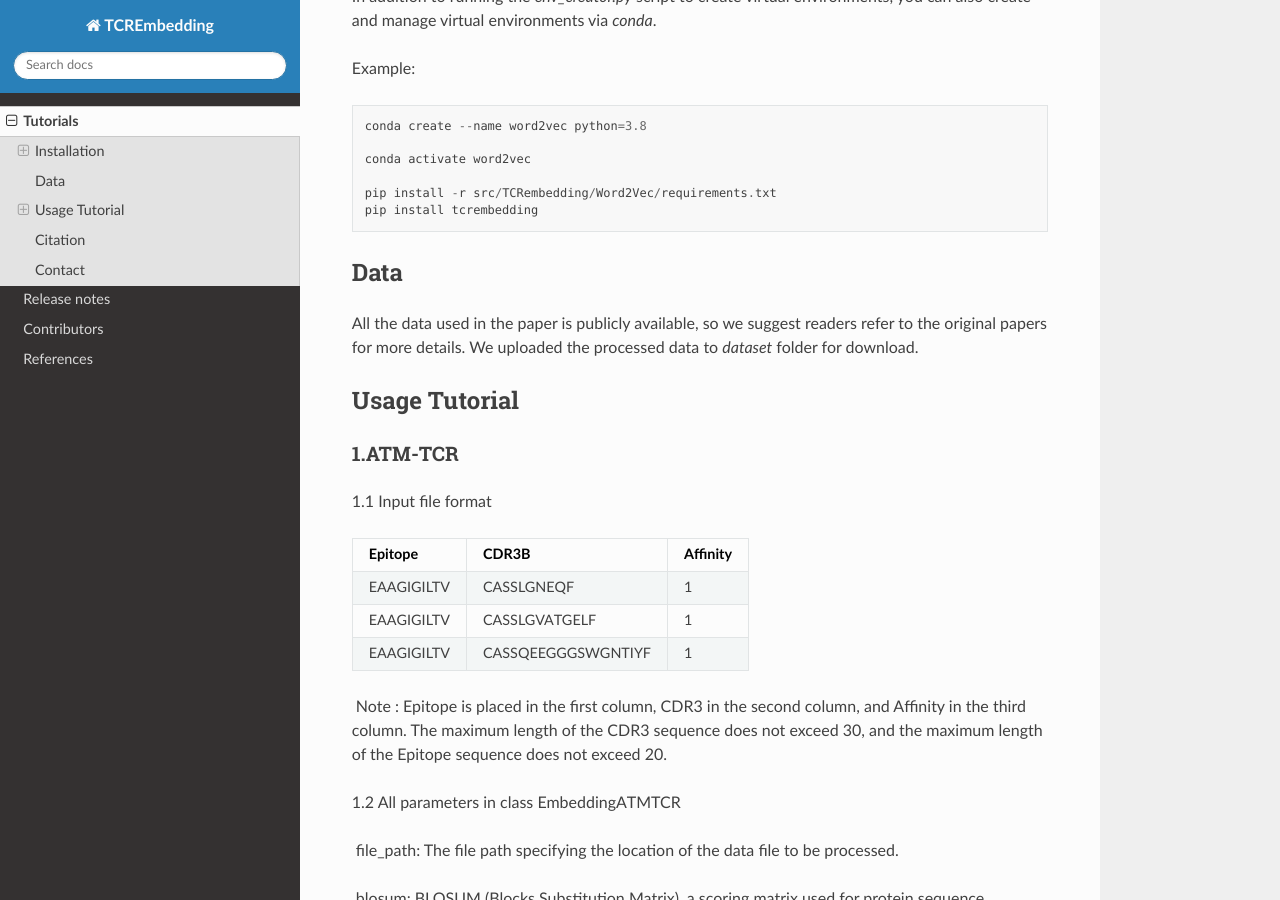
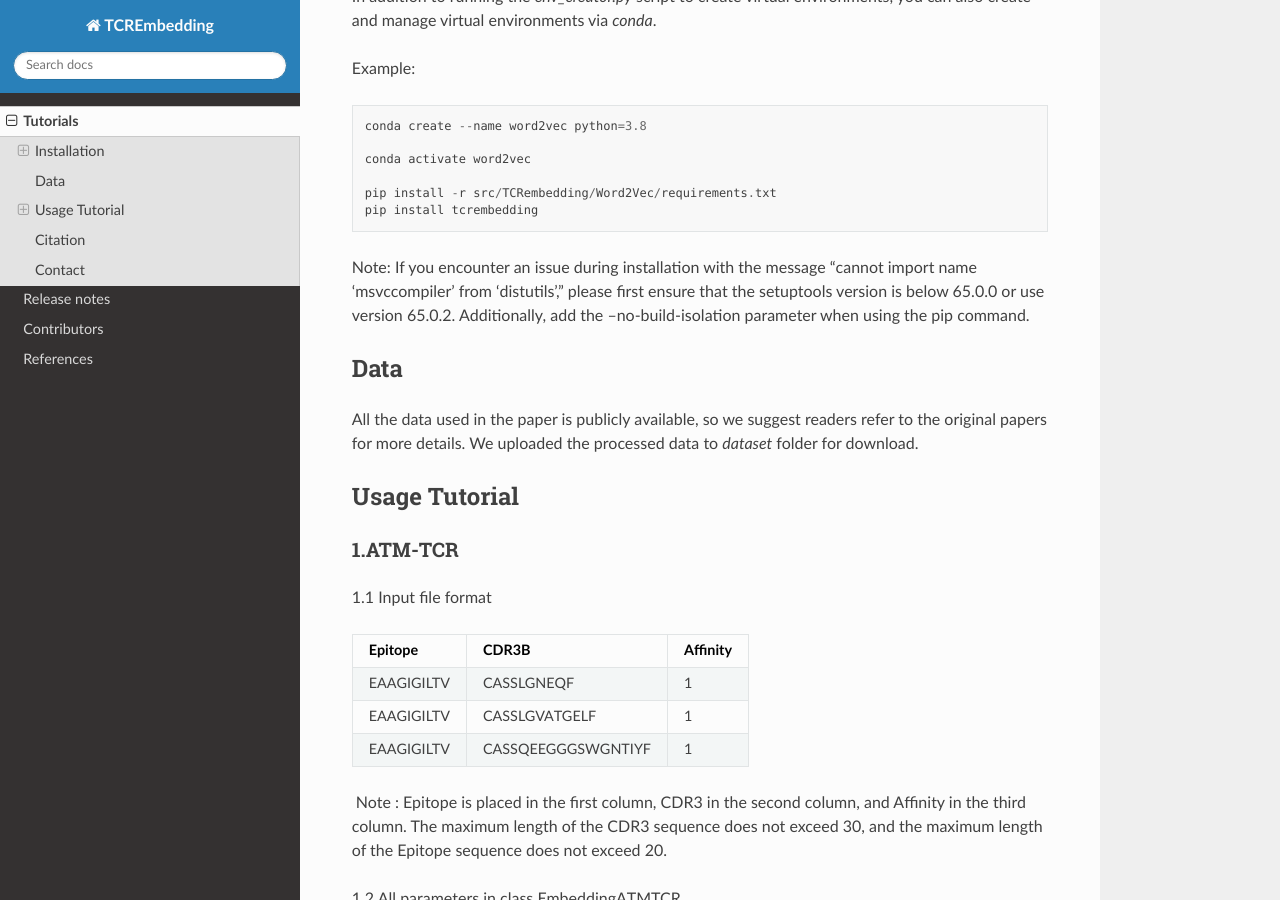
Before and after one commit to deepomicslab/TCREmbedding, a Sphinx documentation site: the page built from docs/tutorials.md, in a window 1280 px wide and 900 px high, scrolled down 1383 px. Built offline with Sphinx 7.4.7 and the Read the Docs theme 3.1.0, drawn with Linux system fonts in a browser that asks for light colours.

Commit message:
Update tutorials.md

````diff
--- a/docs/tutorials.md
+++ b/docs/tutorials.md
@@ -60,6 +60,8 @@ conda activate word2vec
 pip install -r src/TCRembedding/Word2Vec/requirements.txt
 pip install tcrembedding
 ```
+Note:
+If you encounter an issue during installation with the message "cannot import name 'msvccompiler' from 'distutils'," please first ensure that the setuptools version is below 65.0.0 or use version 65.0.2. Additionally, add the --no-build-isolation parameter when using the pip command.
 
 ## Data
 
````
